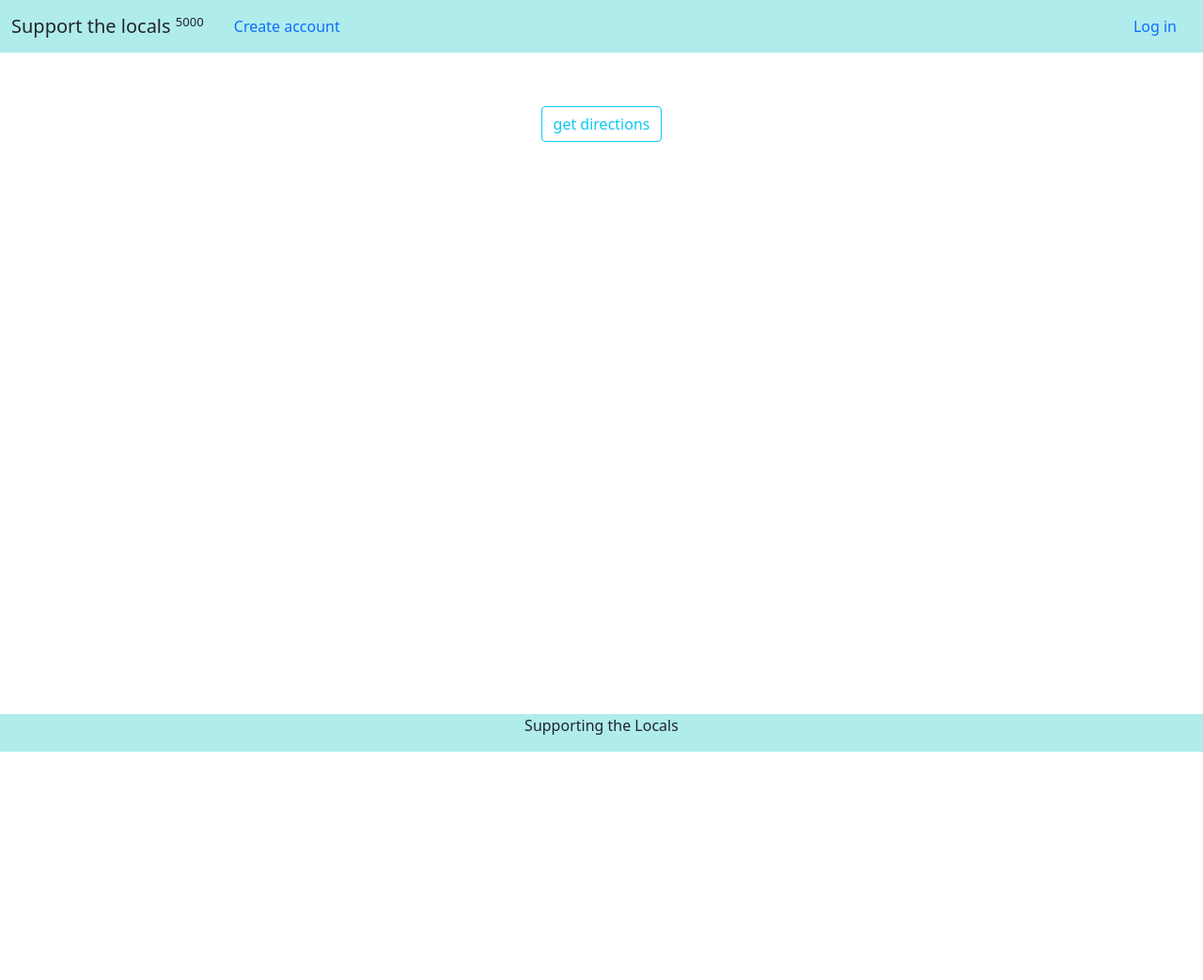
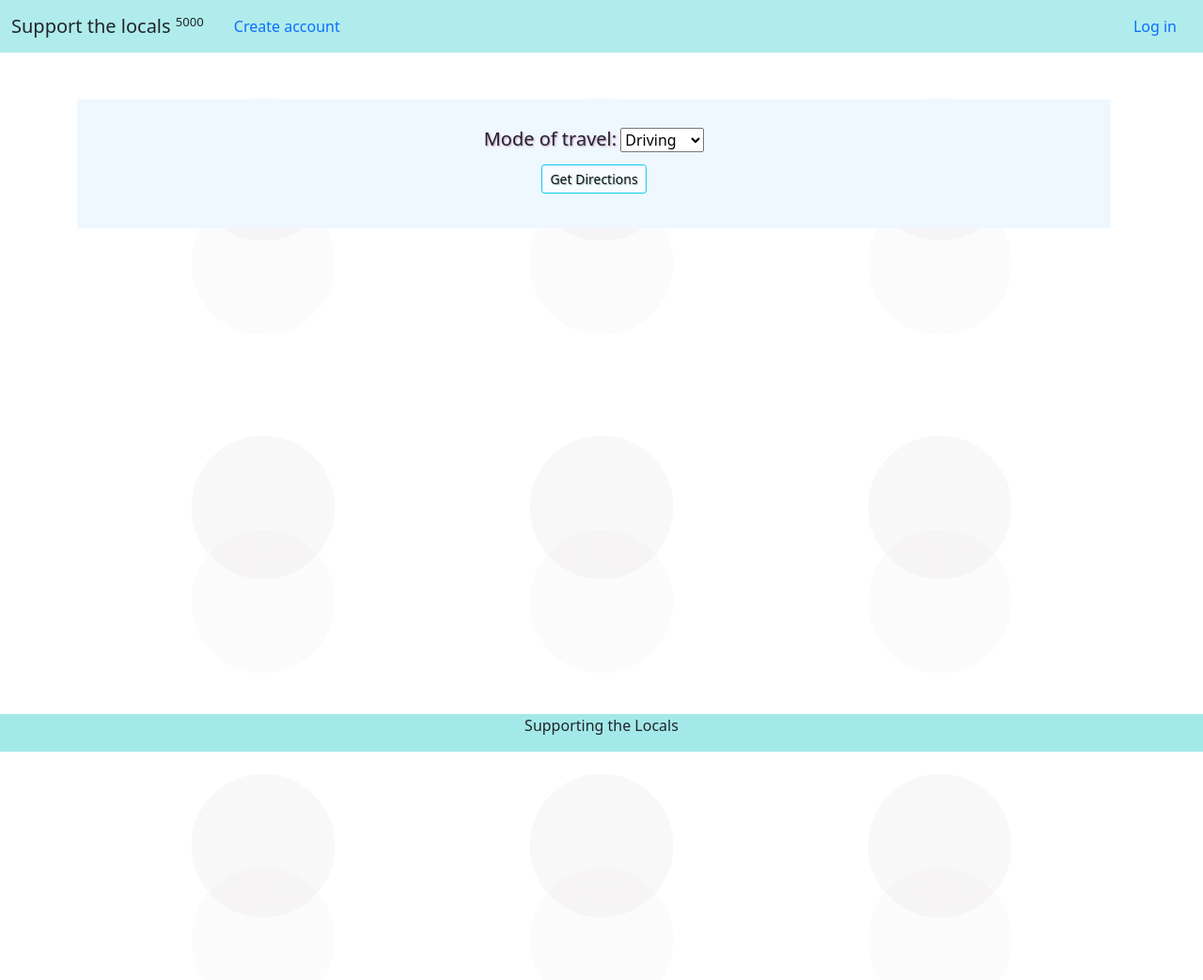
Before and after one commit to sofiamilanes/Loacal_project, a Flask app: page /maps in a window 1280 px wide. Shown: the whole page at 94% size. Before the commit the page ends 800 px from the top, so only its background shows below. Run offline with Flask 2, Linux system fonts and the light colour scheme; some libraries are stand-ins or nearby versions.

Commit message:
added more bubbles css

```diff
--- a/server.py
+++ b/server.py
@@ -22,7 +22,14 @@ def index():
 
     return render_template('register.html')
 
+@app.route('/homepage')
+def homepage():
 
+    return render_template('homepage.html')
+
+
+
+################################# login/logout
 
 @app.route('/login')
 def login():
@@ -38,33 +45,7 @@ def logout():
     return redirect('/')
 
 
-
-@app.route('/authentication', methods = ['POST'])
-def authentication():
-    """gets the information from '/login' and makes sure this person is in the database"""
-    email = request.form['email']
-    password = request.form['password']
-
-    user = crud.get_user_by_email(email)
-
-    if user:
-        if password == user.password:
-            session["first_name"] = user.fname.title()
-            session['email'] = user.email  #*this will be used later for log out button
-            return redirect('/homepage')
-
-    flash("Incorrect password or email. Please try again")
-    return redirect('/login')
-
-
-
-@app.route('/homepage')
-def homepage():
-
-    return render_template('homepage.html')
-
-
-
+################################### registration/ authentication
 
 @app.route('/registration', methods = ["POST"])
 def registration():
@@ -93,6 +74,36 @@ def registration():
 
     return redirect('/login')
 
+@app.route('/authentication', methods = ['POST'])
+def authentication():
+    """gets the information from '/login' and makes sure this person is in the database"""
+    email = request.form['email']
+    password = request.form['password']
+
+    user = crud.get_user_by_email(email)
+
+    if user:
+        if password == user.password:
+            session["first_name"] = user.fname.title()
+            session['email'] = user.email  #*this will be used later for log out button
+            return redirect('/homepage')
+
+    flash("Incorrect password or email. Please try again")
+    return redirect('/login')
+
+
+
+
+##################################### results
+
+
+@app.route('/results')
+def results2():
+
+    results = session['list']
+
+
+    return render_template('results.html', results = results)
 
 
 
@@ -122,16 +133,6 @@ def results():
 
 
     return redirect('/results')
-
-
-
-@app.route('/results')
-def results2():
-
-    results = session['list']
-
-
-    return render_template('results.html', results = results)
 
 
 
@@ -165,15 +166,22 @@ def results_info(id):
     if "hours" not in results:
         return render_template('results_details.html', results = results,average=average, rated = rated, user = user)
     for item in results['hours'][0]['open']:
-        # Hours[item['day']]= datetime.datetime.strptime(item['start'],'%H%M').strftime('%I:%M %p')
-        Hours[item['day']] = {'end': datetime.datetime.strptime(item['end'],'%H%M').strftime('%I:%M %p'),
-                            'start':datetime.datetime.strptime(item['start'],'%H%M').strftime('%I:%M %p') }
+        if item['day'] in Hours:
+                    Hours[item['day']]['end'] +=  datetime.datetime.strptime(item['end'],'%H%M').strftime(' %I:%M %p')
+                    Hours[item['day']]['start']  += datetime.datetime.strptime(item['start'],'%H%M').strftime(' %I:%M %p')
+        else:
+            Hours[item['day']] = {'end':datetime.datetime.strptime(item['end'],'%H%M').strftime(' %I:%M %p'),
+                            'start':datetime.datetime.strptime(item['start'],'%H%M').strftime(' %I:%M %p') }
 
     #* This is sending the days to the html for me to use (days)
     Days = ['Mon', 'Tue', 'Wed', 'Thu', 'Fri', 'Sat', 'Sun']
     print(Hours)
 
     return render_template('results_details.html', results = results, days = Days, Hours = Hours, average=average, rated = rated, user = user)
+
+
+
+##################################### ratings
 
 
 #! unable to create rating unless place is in DB, which is only added if anyone adds to favorites
@@ -205,8 +213,6 @@ def UpdateRating(id):
 
 
 
-
-
 @app.route('/<id>/rating', methods = ['POST'])
 def rating(id):
     score = request.form['rating']
@@ -233,6 +239,7 @@ def rating(id):
         rating = crud.create_ratings(score= score, place_id=check_db_place.place_id, user_id=user.user_id, comment=comment)
     return redirect(f'/{id}/viewRatings')
 
+
 @app.route('/<id>/viewRatings')
 def view_ratings(id):
     id = id
@@ -257,6 +264,8 @@ def view_ratings(id):
 
 
 
+##################################### favorites
+
 
 
 @app.route('/<id>/add_fav')
@@ -270,8 +279,6 @@ def add_fav(id):
 
     logged_in_email = session.get('email')#! need to remove the add to favorite if not logged in
     user = crud.get_user_by_email(logged_in_email)
-
-
 
     if logged_in_email == None:
         flash(" You have to log in to add to favorites!")
@@ -330,17 +337,20 @@ def fav_list():
 
 
 
+######################################## maps
+
 @app.route('/maps', methods=['GET'])
 def maps():
 
     lon = request.args.get('longitude')
     lat = request.args.get('latitude')
 
+    return render_template('maps.html', lon = lon, lat = lat)
 
 
 
-    return render_template('maps.html', lon = lon, lat = lat)
 
+##########################################
 
 if __name__ == '__main__':
     connect_to_db(app, "users")
--- a/static/css/style.css
+++ b/static/css/style.css
@@ -1,9 +1,31 @@
+
+/* Body/Container ****************************************************** */
+
 .container{
     padding: 50px;
     /* border: 1px solid black;
     min-height: 1000px; */
 
 }
+
+body {
+    height: 100px;
+    background-image: radial-gradient(#998f9a0f 30%, transparent 20%),
+        radial-gradient(#dac8c812 30%, transparent 20%);
+
+    background-position: center 0, center 100px;
+
+
+
+    background-size: 360px 360px;
+
+
+}
+
+
+
+
+/* Headers ********************************************************* */
 
 h1{
     padding: 35px;
@@ -39,9 +67,10 @@ h5, h4, h3{
 
 
 
-body{
-    color: blue;
-}
+
+
+/* images *********************************************************************** */
+
 img{
     /* border: 5px solid rgb(173, 80, 210); */
     margin: 30px;
@@ -124,41 +163,88 @@ th, td{
     /* display: flex; */
 }
 
-.map,
-#map{
-    /* width: 1000px; */
-    height: 800px;
+
+
+
+/*  buttons ******************************************************** */
+
+.btn{
+    margin: 7px;
 }
-a.btn-outline-info{
+
+a.btn-outline-info, button.btn-outline-info{
     text-shadow: 1px 1px 1px rgb(157, 200, 200);
-    /* background-color: black; */
+    background-color: rgba(255, 255, 255, 0.557);
     color: rgb(16, 15, 16);
 }
-a.btn-outline-info:hover {
+/* a.btn-outline-info:hover {
     background-color: rgb(157, 200, 200);
-  }
+  } */
 
-.btn-outline-danger{
-    text-shadow: 1px 1px rgb(1, 0, 0);
+button.btn-outline-danger{
+    color: rgb(16, 15, 16);
+    background-color: rgba(255, 255, 255, 0.557);
+    text-shadow: 1px 1px 1px rgba(184, 7, 7, 0.657);
     /* background-color: black; */
-    background-color: black;
+    /* background-color: black; */
 
 }
 .btn-primary{
     margin-top: 25px;
 }
 
-
-/* a.btn-outline-success, .btn-outline-success{
-    text-shadow: 1px 1px rgba(62, 161, 95, 0.829);
-    /* background-color: black; */
+a.btn-outline-success, button.btn-outline-success{
+    color: rgb(16, 15, 16);
+    text-shadow: 1px 1px 1px rgb(157, 200, 166);
+    background-color: rgba(255, 255, 255, 0.649);
+}
 
 
-.checked {
-    color: rgb(227, 159, 169);
 
-    }
 
-heart{
-    color: aqua;
+
+/* Map ********************************************************************* */
+
+.map,
+#map{
+    width: 1100px;
+    height: 800px;
 }
+
+#map_side{
+    display: flex;
+}
+#sidebar {
+    height: 800px;
+    max-width: 350px;
+    /* box-sizing: border-box; */
+    overflow: auto;
+    background-color: rgba(252, 252, 252, 0.959);
+
+
+  }
+
+.method{
+    background-color: aliceblue;
+    padding: 30px;
+
+}
+
+
+
+
+
+
+/* Footer/Navbar ******************************************************************* */
+footer{
+    position: fixed;
+    left: 0;
+    bottom: 0;
+    width: 100%;
+    background-color: #a0e9e9f4;
+    /* color: white; */
+    text-align: center;
+}
+nav{
+    background-color: #a0e9e9d4;
+}
--- a/static/js/maps.js
+++ b/static/js/maps.js
@@ -2,18 +2,99 @@
 
 
 
-function initMap(){
+// function initMap() {
+
+//     const Place = {
+//         lat: lat,
+//         lng: lon,
+//     };
+
+
+
+//     const basicMap = new google.maps.Map(document.querySelector('#map'), {
+//         center: Place,
+//         zoom: 14,
+//     });
+
+
+//     const PlaceMarker = new google.maps.Marker({
+//         position: Place,
+//         map: basicMap,
+//         icon: {
+//             url: "http://maps.google.com/mapfiles/ms/icons/pink-dot.png"
+//         }
+//     });
+
+
+//     const current = navigator.geolocation.getCurrentPosition((position)=>{
+//         window.userLocation = {
+//             lat: position.coords.latitude,
+//             lng: position.coords.longitude
+//         };
+//         console.log(userLocation)
+
+//     })
+//     // const directionsRenderer = new google.maps.DirectionsRenderer();
+
+
+//     document.querySelector('#directions').addEventListener('click',directions)
+
+//     function directions(evt){
+//         // const method = evt.target.value
+//         const selectedMode = document.getElementById("mode").value;
+//         const button = document.querySelector('#dir').innerHTML = '<button> button </button>'
+//         const directionsService = new google.maps.DirectionsService();
+
+
+//         const directionsRenderer = new google.maps.DirectionsRenderer();
+//         directionsRenderer.setMap(basicMap);
+//         directionsRenderer.setPanel(document.getElementById("sidebar")); //!
+//         // const directions = directionsRenderer.getDirections();
+//         // console.log(directionsRenderer.getDirections())
+
+//         const Route= {
+//             origin: window.userLocation,
+
+//             destination: Place,
+
+//             travelMode:selectedMode,
+
+//         };
+//         directionsService.route(Route,(response, status)=>{
+//             if(status === 'OK'){
+//                 directionsRenderer.setDirections(response)
+//             }else{
+//                 alert(`Directions request unsuccessful due to ${status}`)
+//             }
+//         });
+
+//     }
+//     // document.querySelector('#dir').addEventListener('click', (evt) => {
+//     //     console.log('hello')
+//     // })
+// }
+
+
+
+
+
+
+
+
+function initMap() {
+    const directionsRenderer = new google.maps.DirectionsRenderer();
+
+    const directionsService = new google.maps.DirectionsService();
 
     const Place = {
         lat: lat,
         lng: lon,
     };
-
-
     const basicMap = new google.maps.Map(document.querySelector('#map'), {
         center: Place,
         zoom: 14,
     });
+    directionsRenderer.setMap(basicMap);
 
     const PlaceMarker = new google.maps.Marker({
         position: Place,
@@ -31,42 +112,23 @@ function initMap(){
         };
         console.log(userLocation)
 
-        // basicMap.setCenter(userLocation);
-        // basicMap.setZoom(13);
     })
 
-      // current location
 
+    document.querySelector('#directions').addEventListener('click',directions)
 
-        document.querySelector('#get-directions').addEventListener('click',() =>{
+    function directions(evt){
+        const selectedMode = document.getElementById("mode").value;
+        directionsRenderer.setPanel(document.getElementById("sidebar")); //!
 
-            // const current = navigator.geolocation.getCurrentPosition((position)=>{
-            //     window.userLocation = {
-            //         lat: position.coords.latitude,
-            //         lng: position.coords.longitude
-            //     };
-            //     console.log(userLocation)
-
-            //     basicMap.setCenter(userLocation);
-            //     basicMap.setZoom(13);
-            // })
-
-            const directionsService = new google.maps.DirectionsService();
-
-
-            const directionsRenderer = new google.maps.DirectionsRenderer();
-            directionsRenderer.setMap(basicMap);
 
         const Route= {
             origin: window.userLocation,
-                // origin:{
-                //     lat: 37.3298493,
-                //     lng: -121.8869697,
-                // },
 
             destination: Place,
 
-                travelMode:'DRIVING'
+            travelMode:selectedMode,
+
         };
         directionsService.route(Route,(response, status)=>{
             if(status === 'OK'){
@@ -75,6 +137,9 @@ function initMap(){
                 alert(`Directions request unsuccessful due to ${status}`)
             }
         });
-          });
-    //   });
+
     }
+    // document.querySelector('#dir').addEventListener('click', (evt) => {
+    //     console.log('hello')
+    // })
+}
--- a/templates/base.html
+++ b/templates/base.html
@@ -16,7 +16,7 @@
 
 </head>
 <body>
-    <nav class="navbar navbar-expand-lg" style="background-color: #a0e9e9d4;">
+    <nav class="navbar navbar-expand-lg">
         <div class="container-fluid">
         <span class="navbar-brand mb-0 h1">Support the locals <small><sup>5000</sup></small></span>
           <button class="navbar-toggler" type="button" data-bs-toggle="collapse" data-bs-target="#navbarNav" aria-controls="navbarNav" aria-expanded="false" aria-label="Toggle navigation">
@@ -54,6 +54,8 @@
       BODY OF PAGE GOES HERE VIA INHERITANCE
   {% endblock %}
 
+
+
 </div>
 <footer>
     <div class="container-fluid">
@@ -64,4 +66,5 @@
 <!-- THIS FOR MAPS -->
 
 </body>
+
 </html>
--- a/templates/homepage.html
+++ b/templates/homepage.html
@@ -14,11 +14,12 @@
             <p> Don't have an account yet? <a href="/">Create account</a></p>
         </div>
             {% endif %}
+            <p class="lead">Thank you for supporting your local businesses! </p>
 
         <div id ='results-form'>
             <form action='/results' method="POST">
                 <div class="col-md-12" >
-                    <label for="lang-select">Category:</label>
+                    <label for="form-select">Category:</label>
 
                     <select class="form-select" name="type" id="place-type">
 
--- a/templates/maps.html
+++ b/templates/maps.html
@@ -5,13 +5,26 @@
 <body class="text-center">
     <div class="container">
 
-<section class = 'map'>
-    <!-- <button id="current-location"> current-location</button> -->
-    <button class = 'btn btn-outline-info btn' id = "get-directions"> get directions</button>
-    <div id='map'></div>
+    <div class = 'map'>
+        <section class = 'method' >
+            <label for="mode"> <h5>Mode of travel:</h5> </label>
+            <select id="mode">
+                <option value="DRIVING">Driving</option>
+                <option value="WALKING">Walking</option>
+                <option value="BICYCLING">Bicycling</option>
+                <option value="TRANSIT">Transit</option>
+            </select><br>
+            <button class = 'btn btn-outline-info btn-sm' id = 'directions'> Get Directions</button>
         </section>
 
 
+        <div id = 'map_side'>
+            <div id='map'></div>
+            <div id="sidebar"></div>
+            <div id = 'dir'></div>
+        </div>
+
+    </div>
 
 
         <script>
@@ -19,8 +32,6 @@
             const lat = {{lat}};
 
         </script>
-
-
 
 
         <script src="/static/js/maps.js"></script>
--- a/templates/results_details.html
+++ b/templates/results_details.html
@@ -80,7 +80,7 @@
 
                 {% if 'hours' in results%}
                 <div class=" col-4 time">
-                <table>
+                <table id = 'time'>
                     <tr>
                         <th>Day</th>
                         <th>Open</th>
```
Also changed, not shown: other parts of static/css/style.css (+41 -25 lines), templates/rate.html (+4 -4 lines). Lines whose indentation alone changed are shown as unchanged.
